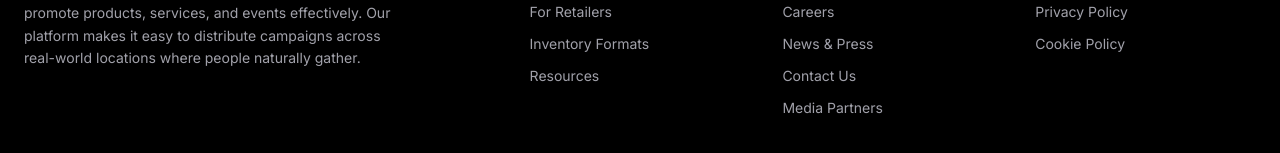
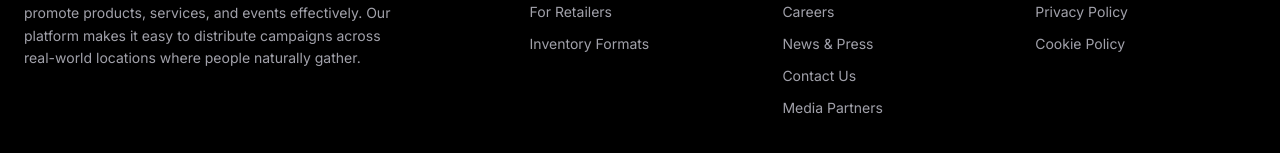
Before and after one commit to triotagadmin/triotag, a React (Vite) app: page /terms in a window 1280 px wide. Shown: the part 3015-3168 px from the top of the page. Built offline with nearby package versions, Linux system fonts and the light colour scheme.

Commit message:
Changes
Co-authored-by: triotagadmin <274402824+triotagadmin@users.noreply.github.com>

```diff
--- a/src/components/Footer.tsx
+++ b/src/components/Footer.tsx
@@ -42,7 +42,7 @@ export const Footer = () => {
             { label: "For Retailers", href: "/list-space" },
             { label: "For Retailers", href: "/campaign-submit" },
             { label: "Inventory Formats", href: "/explore" },
-            { label: "Resources", href: "/insights" },
+
           ])}
 
           {linkCol("Company", [
```
